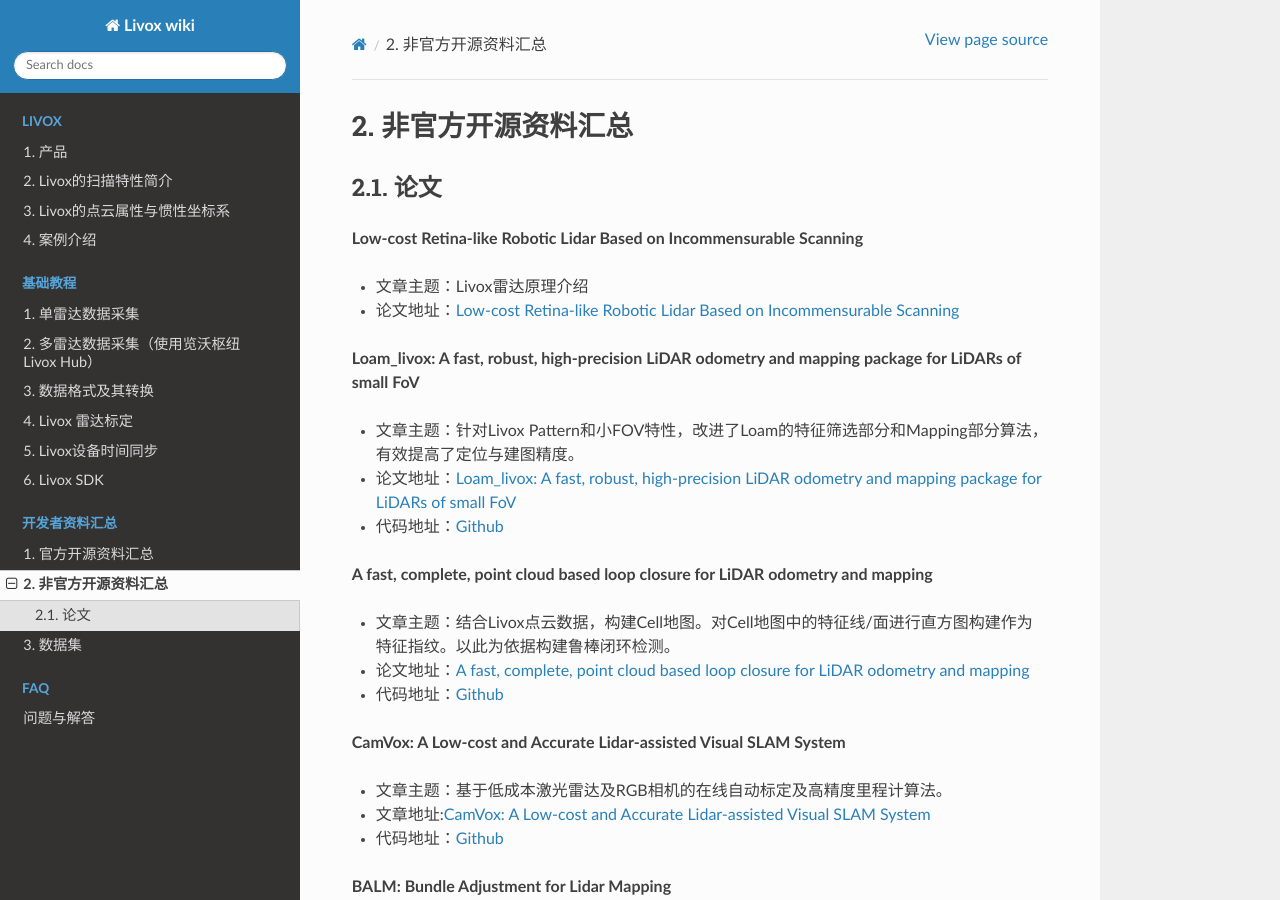
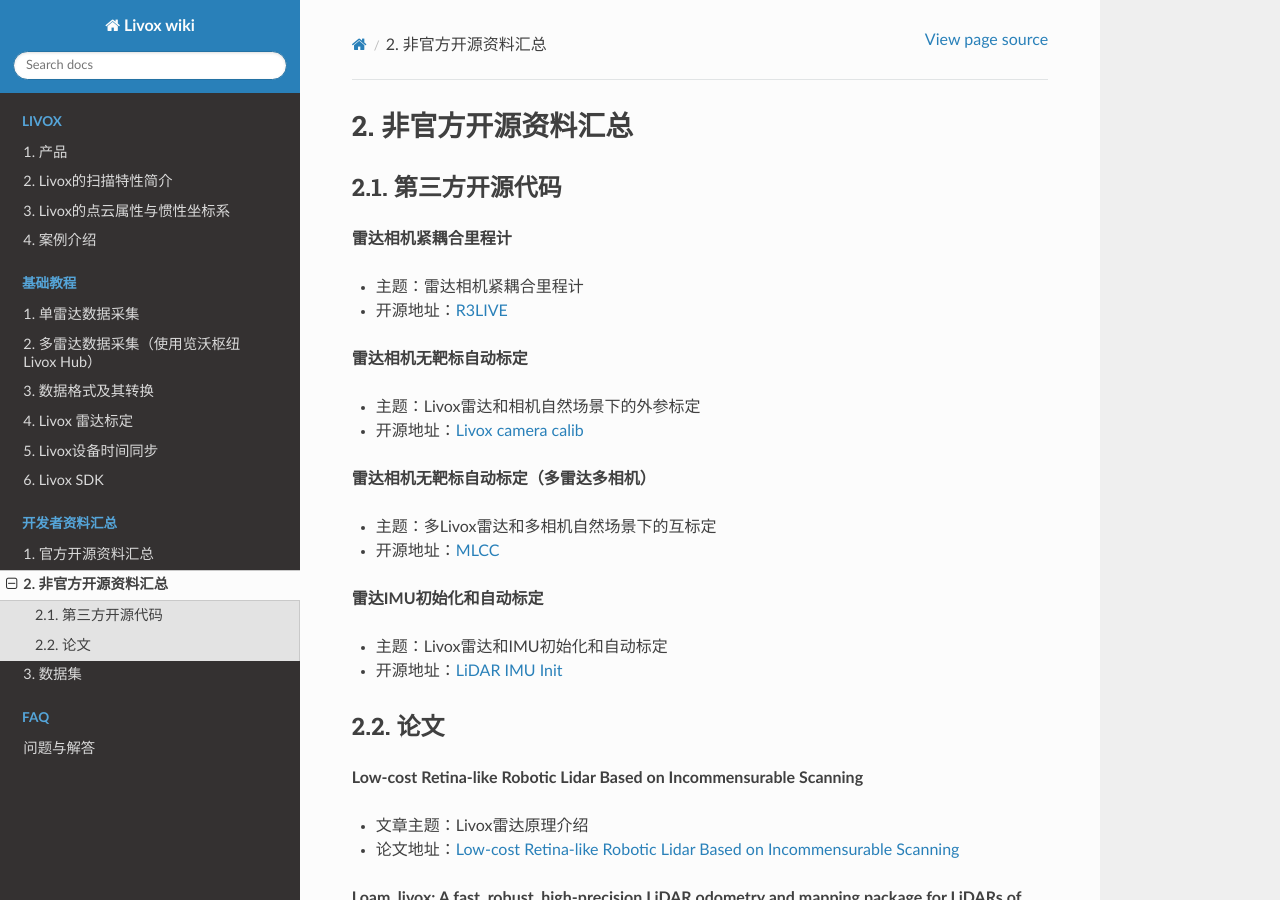
Before and after one commit to Livox-SDK/livox_wiki_cn, a Sphinx documentation site: the page built from source/data_summary/third_part_summary.rst, in a window 1280 px wide and 900 px high. Built offline with Sphinx 7.4.7 and the Read the Docs theme 2.0.0, drawn with Linux system fonts in a browser that asks for light colours.

Commit message:
Update third_part_summary.rst

```diff
--- a/source/data_summary/third_part_summary.rst
+++ b/source/data_summary/third_part_summary.rst
@@ -1,6 +1,36 @@
 ========================================
 非官方开源资料汇总
 ========================================
+
+第三方开源代码
+--------------
+
+**雷达相机紧耦合里程计**
+
+-  主题：雷达相机紧耦合里程计
+
+-  开源地址：`R3LIVE <https://github.com/hku-mars/r3live>`_
+
+**雷达相机无靶标自动标定**
+
+-  主题：Livox雷达和相机自然场景下的外参标定
+
+-  开源地址：`Livox camera calib <https://github.com/hku-mars/livox_camera_calib>`_
+
+**雷达相机无靶标自动标定（多雷达多相机）**
+
+-  主题：多Livox雷达和多相机自然场景下的互标定
+
+-  开源地址：`MLCC <https://github.com/hku-mars/mlcc>`_
+
+
+**雷达IMU初始化和自动标定**
+
+-  主题：Livox雷达和IMU初始化和自动标定
+
+-  开源地址：`LiDAR IMU Init <https://github.com/hku-mars/LiDAR_IMU_Init>`_
+
+
 
 论文
 --------------
```
